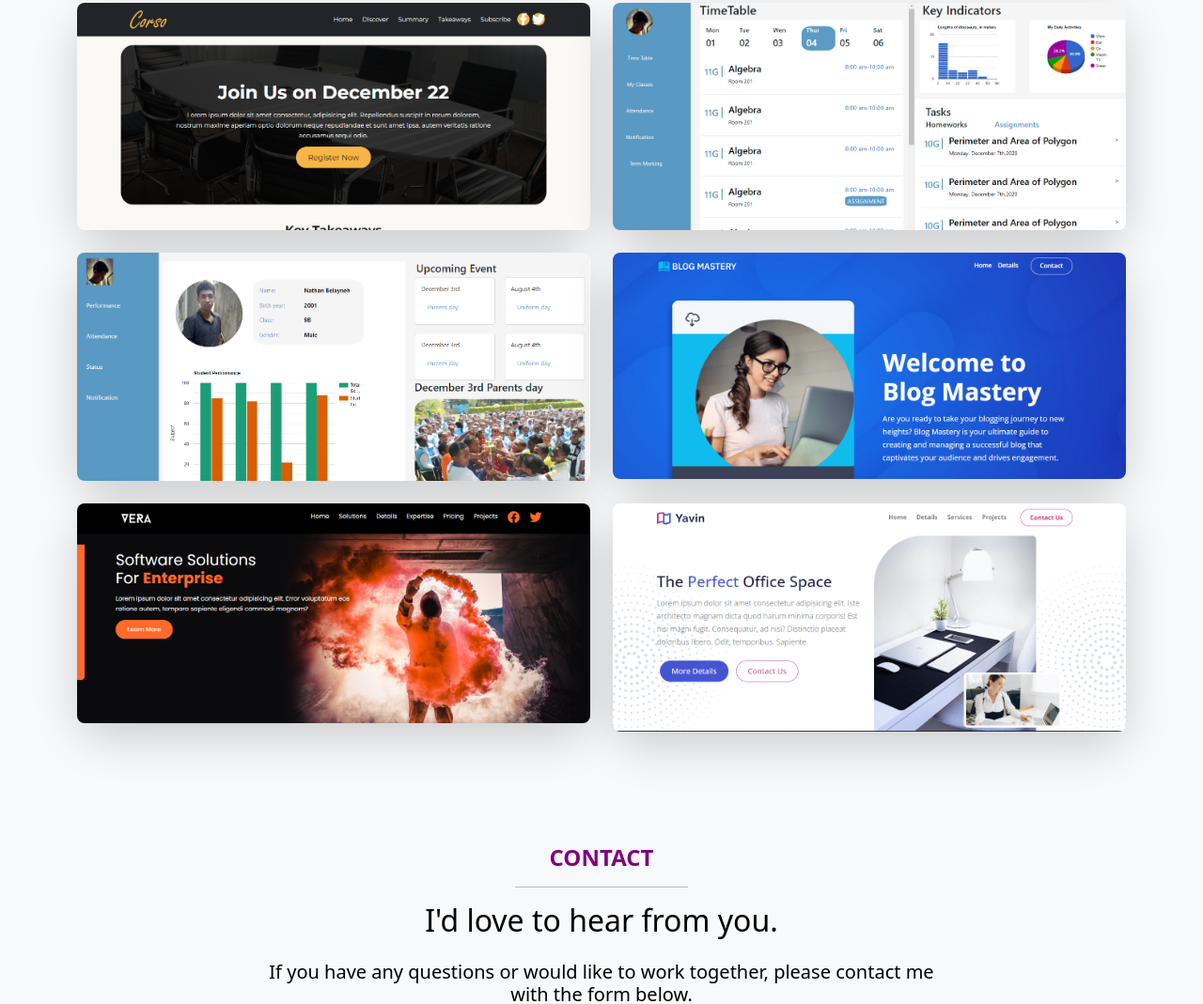
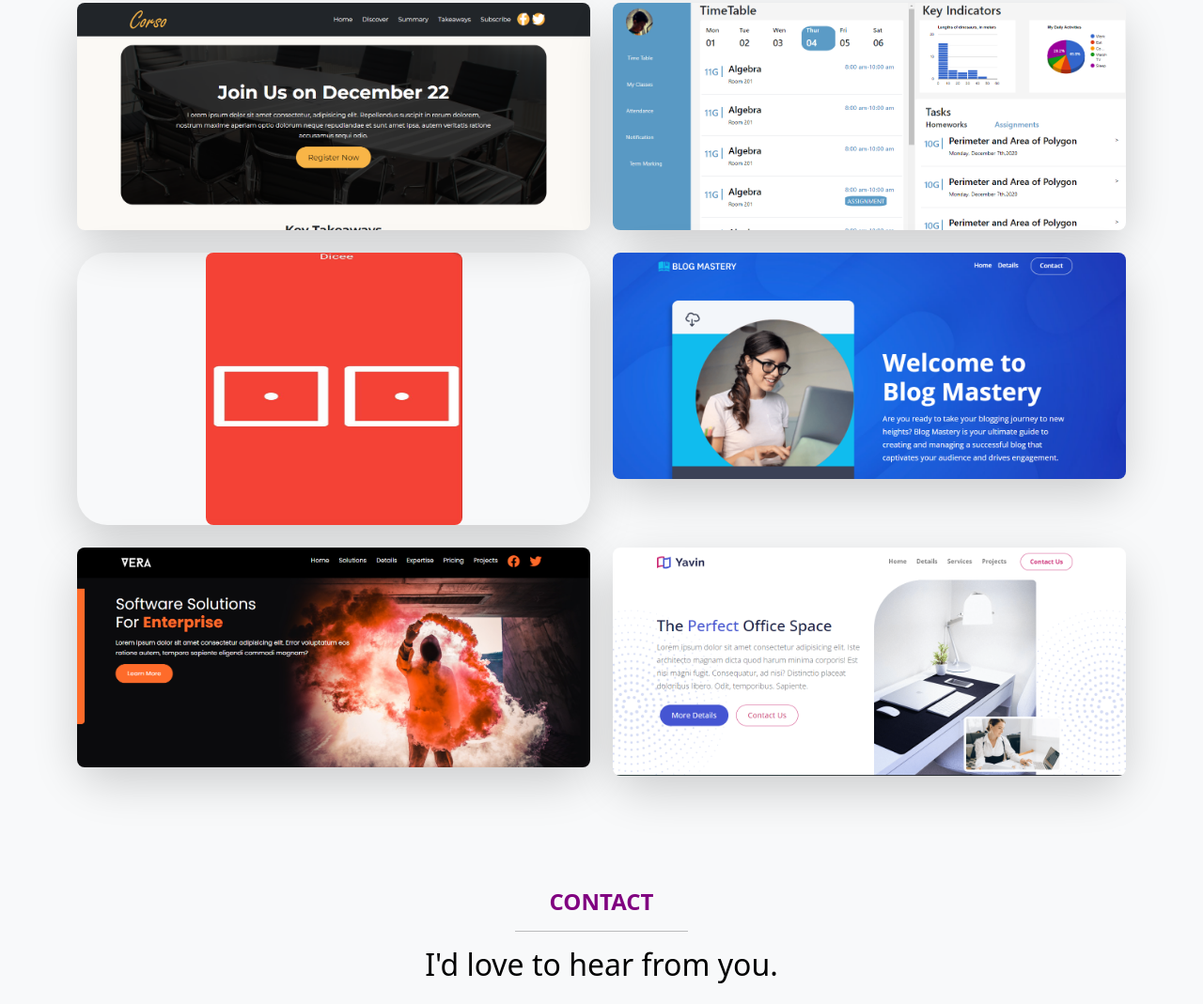
Before and after one commit to nathanbelaynehf/NathanB, a website: page index.html in a window 1280 px wide. Shown: the part 2700-3769 px from the top of the page at 94% size. Drawn offline with Linux system fonts and the light colour scheme.

Commit message:
Uploaded my Dice app

```diff
--- a/index.html
+++ b/index.html
@@ -322,17 +322,20 @@
         </div>
 
         <div class="col-md-6 mb-4">
-          <div class="project shadow-lg rounded-5">
+          <div class="project shadow-lg rounded-5  text-center">
             <a
-              href="images/project2.png"
+              href="images/appP.JPG"
               data-lightbox="images"
               data-title="Bonafied Parent's Page"
             >
+            <a href="https://www.dropbox.com/scl/fi/ris9lva0q1n37h1x9x64i/Dice.apk?rlkey=zjgtug4uhb4v6076sgweaf9mc&st=7lzmu93d&raw=1">
               <img
-                src="images/project2.png"
+              height="290"
+                src="images/appP.JPG"
                 alt=""
-                class="img-fluid rounded-3"
+                class="img-flui rounded-3 w-50"
               />
+              </a>
             </a>
           </div>
         </div>
```
Also changed, not shown: images/appP.JPG (added).
